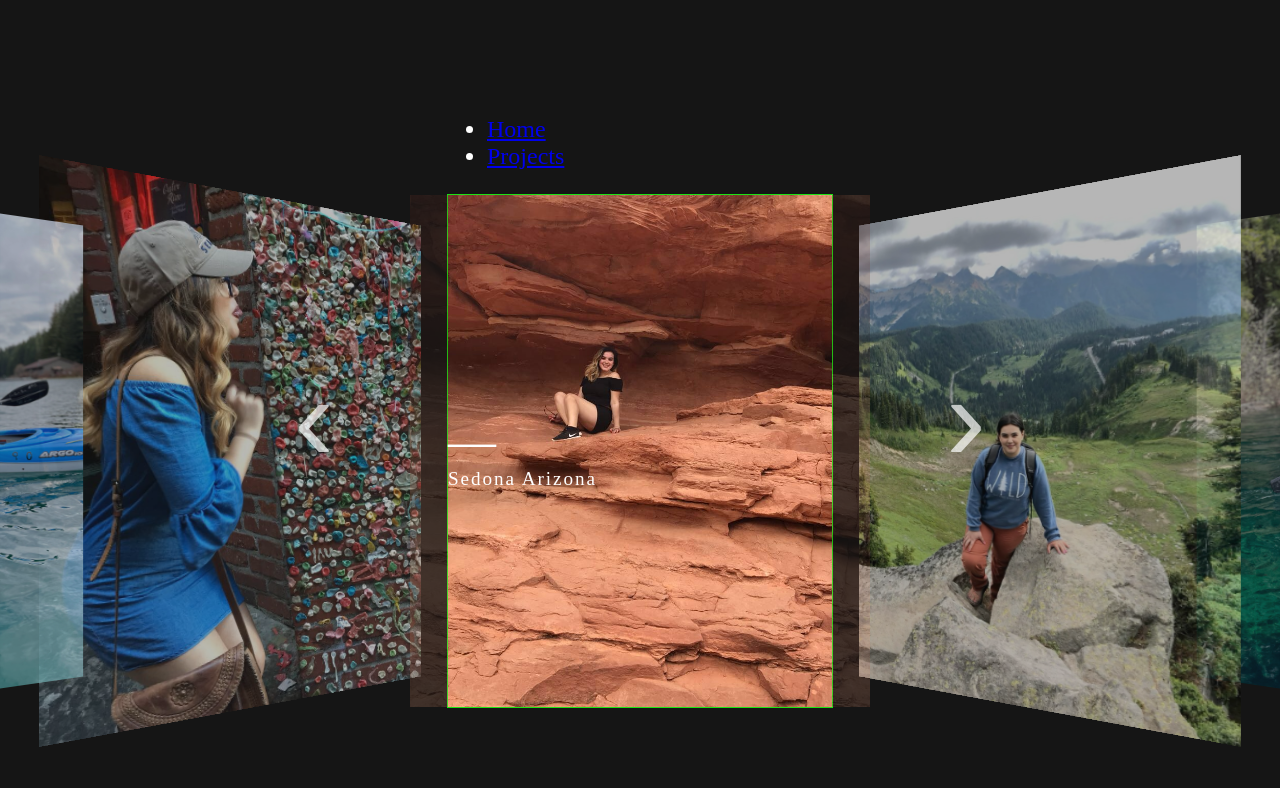
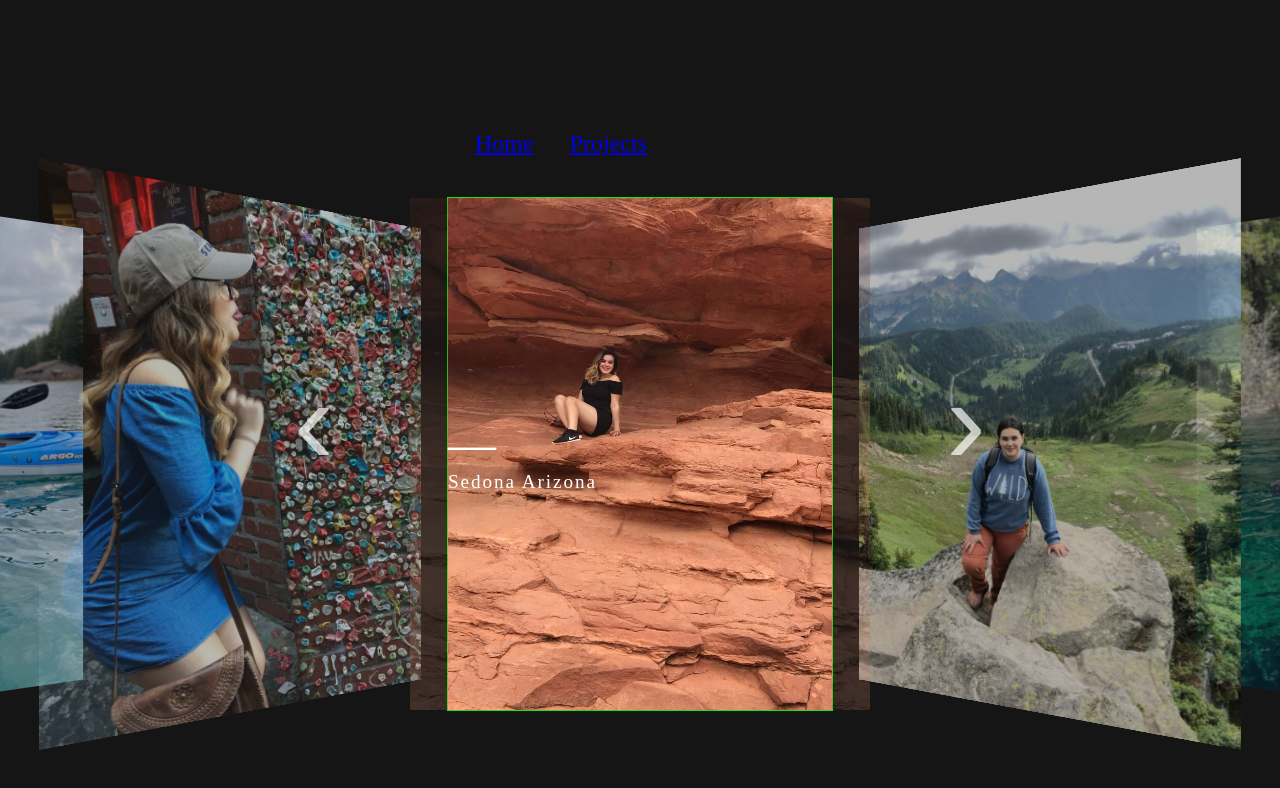
Before and after one commit to yovana-pelayo/my-app, a React (Create React App) app: page / in a window 1280 px wide. Shown: the top 788 px of the page. Built offline with nearby package versions, Linux system fonts and the light colour scheme.

Commit message:
set display to flex and list is displaying horizontal now. I think I am going to have a hard time styling the nav link so I might chnage that to something else. Totally forgot the reasoning and substitution Alchemy gave us

```diff
--- a/src/Menu/Header.css
+++ b/src/Menu/Header.css
@@ -0,0 +1,14 @@
+
+.header {
+}
+
+
+ul{
+    display: flex;
+    padding: 6px 10px;
+
+    list-style-type: none;
+}
+ul li {
+    padding: 10px 18px;
+}
--- a/src/Menu/Header.jsx
+++ b/src/Menu/Header.jsx
@@ -11,8 +11,7 @@ function Header () {
 
 
     return (
-
-<nav>
+<div className='header'>
     <ul>
         <li>
       <Link to ='/'>Home</Link>
@@ -21,7 +20,8 @@ function Header () {
         <Link to= '/projects' element={<Projects />}>Projects</Link>
     </li>
 </ul>
-</nav>
+ </div>
+
     );
 }
 
```
